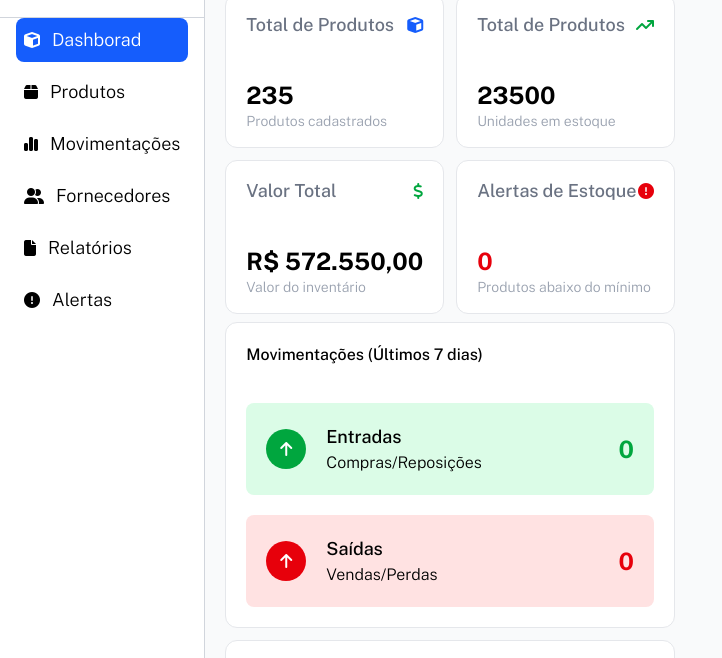
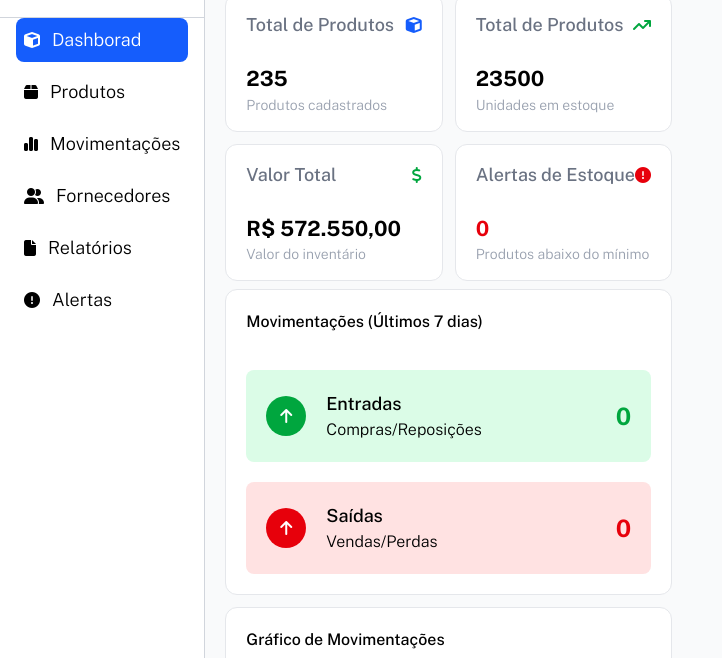
Before and after one commit to sumanbiswasdev/rt-acessorios-sistema-de-estoque, a website: page dashboard.html in a window 1280 px wide. Shown: the part 110-768 px from the top of the page, without its empty margins (0-722 px from the left). Drawn offline with nearby package versions, Linux system fonts and the light colour scheme.

Commit message:
tamanho do fonts foi atualizados

```diff
--- a/dashboard.html
+++ b/dashboard.html
@@ -127,8 +127,8 @@
                                         <p class="text-lg text-gray-500 font-medium">Total de Produtos</p>
                                         <i class="text-blue-600 fa-solid fa-cube"></i>
                                     </div>
-                                    <div class="mt-5">
-                                        <p class="text-2xl font-bold pt-5">235</p>
+                                    <div class="mt-1">
+                                        <p class="text-[21px] font-bold pt-5">235</p>
                                         <p class="text-sm text-gray-400 font-light">Produtos cadastrados</p>
                                     </div>
                                 </div>
@@ -139,8 +139,8 @@
                                         <p class="text-lg text-gray-500 font-medium">Total de Produtos</p>
                                         <i class="text-green-600 fa-solid fa-arrow-trend-up"></i>
                                     </div>
-                                    <div class="mt-5">
-                                        <p class="text-2xl font-bold pt-5">23500</p>
+                                    <div class="mt-1">
+                                        <p class="text-[21px] font-bold pt-5">23500</p>
                                         <p class="text-sm text-gray-400 font-light">Unidades em estoque</p>
                                     </div>
 
@@ -152,8 +152,8 @@
                                         <p class="text-lg text-gray-500 font-medium">Valor Total</p>
                                         <i class="text-green-600 fa-solid fa-dollar-sign"></i>
                                     </div>
-                                    <div class="mt-5">
-                                        <p class="text-2xl font-bold pt-5">R$ 572.550,00</p>
+                                    <div class="mt-1">
+                                        <p class="text-[21px] font-bold pt-5">R$ 572.550,00</p>
                                         <p class="text-sm text-gray-400 font-light">Valor do inventário</p>
                                     </div>
 
@@ -165,8 +165,8 @@
                                         <p class="text-lg text-gray-500 font-medium">Alertas de Estoque</p>
                                         <i class="text-red-600 fa-solid fa-circle-exclamation"></i>
                                     </div>
-                                    <div class="mt-5">
-                                        <p class="text-2xl font-bold pt-5 text-red-600">0</p>
+                                    <div class="mt-1">
+                                        <p class="text-[21px] font-bold pt-5 text-red-600">0</p>
                                         <p class="text-sm text-gray-400 font-light">Produtos abaixo do mínimo</p>
                                     </div>
 
@@ -229,7 +229,7 @@
                                     <p class="text-md font-medium mb-3">Gráfico de Movimentações</p>
                                 </div>
 
-                                <div class="tablet:w-[340px] laptop:w-auto desktop:w-auto">
+                                <div class="tablet:w-sm laptop:w-auto desktop:w-auto">
                                     <canvas id="inventoryChart"></canvas>
                                 </div>
                             </div>
```
Also changed, not shown: src/output.css.
